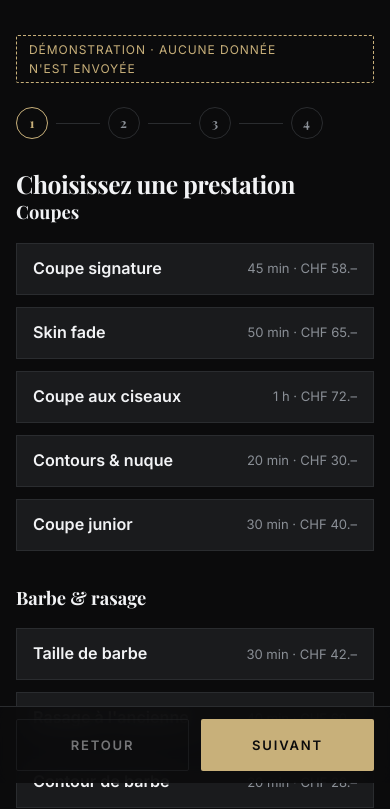
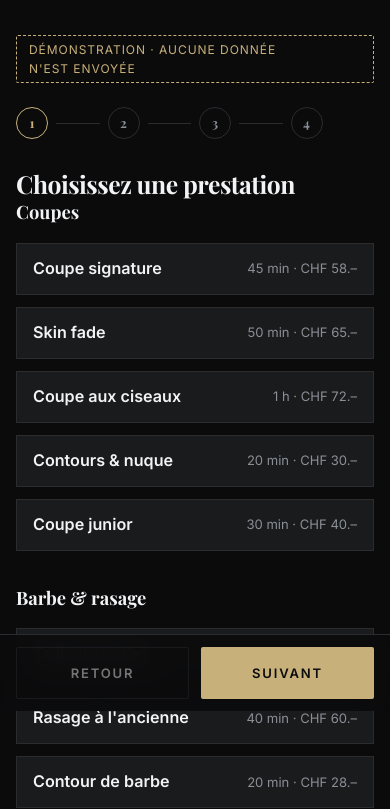
Before and after one commit to gabrieloliveirabr150-hub/fade-district, a website built with Vite: page reserver.html in a window 390 px wide. Shown: the part 61-870 px from the top of the page. Built offline with nearby package versions, Linux system fonts and the light colour scheme; a web font is replaced by a local one.

Commit message:
Corrige le bouton Suivant/Confirmer masqué par le badge Netlify
Testé sur le site publié : sur le plan gratuit, le badge « Powered by
Netlify » flotte en position fixe dans le coin bas-droit et couvrait
entièrement le bouton Suivant/Confirmer de la réservation sur mobile
(invisible en local, ce badge n'apparaît que sur le site publié).
La barre d'actions fixe est maintenant relevée au-dessus de ce coin.
README : note sur le badge et comment le désactiver dans les
réglages du projet Netlify.

Co-Authored-By: Claude Sonnet 5 <noreply@anthropic.com>

```diff
--- a/src/styles/booking.css
+++ b/src/styles/booking.css
@@ -486,7 +486,12 @@
   position: fixed;
   left: 0;
   right: 0;
-  bottom: 0;
+  /* Netlify's own "Powered by Netlify" badge (free plan) floats fixed in the
+     bottom-right corner, outside this site's HTML and markup we can't style.
+     Lifting the whole bar clear of that corner keeps "Suivant"/"Confirmer"
+     tappable even when the badge is on — see also README, "Passer en
+     production" / Netlify project settings to turn the badge off entirely. */
+  bottom: 4.5rem;
   z-index: 50;
   display: flex;
   gap: var(--space-3);
@@ -502,9 +507,10 @@
   flex: 1;
 }
 
-/* Leaves room so the fixed action bar never covers the last field on mobile */
+/* Leaves room so the fixed action bar (now lifted clear of the Netlify
+   badge corner, see .booking-actions above) never covers the last field. */
 .booking-panel {
-  padding-bottom: 5rem;
+  padding-bottom: 9.5rem;
 }
 
 @media (min-width: 56.25rem) {
```
Also changed, not shown: README.md.
